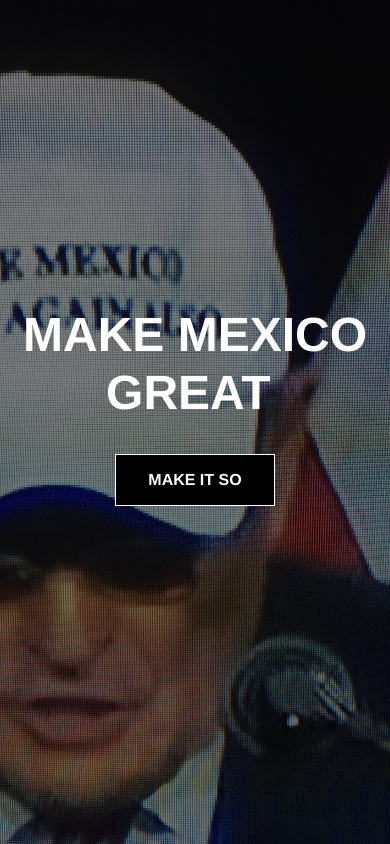
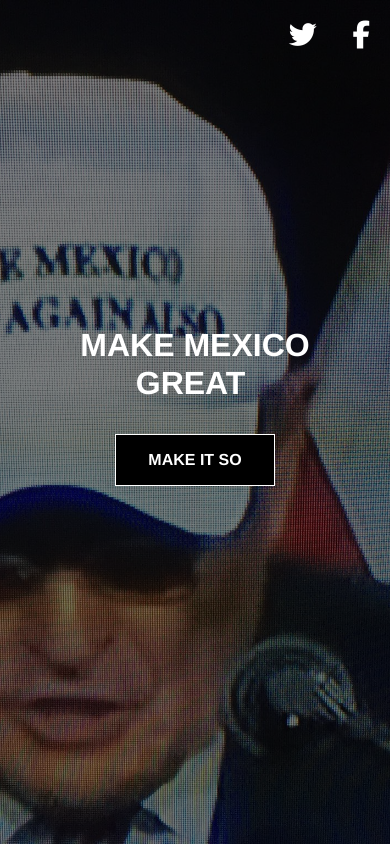
Before and after one commit to jmelvnsn/a-mexico-to-you-rudy, a plain HTML site: page index.html in a window 390 px wide. Drawn offline with Linux system fonts and the light colour scheme.

Commit message:
Update 2016-09-01T20:03:00.454Z

```diff
--- a/index.html
+++ b/index.html
@@ -1,6 +1,6 @@
-<!doctype html><html class="no-js" lang=""><head><meta charset="utf-8"><meta name="description" content=""><meta name="viewport" content="width=device-width,initial-scale=1"><title>A Mexico To You Rudy</title><link rel="apple-touch-icon" href="apple-touch-icon.png"><!-- Place favicon.ico in the root directory --><link rel="stylesheet" href="styles/main.css"><script src="scripts/vendor/modernizr.js"></script></head><body><!--[if lt IE 10]>
+<!doctype html><html class="no-js" lang=""><head><meta charset="utf-8"><meta name="description" content="A 'Make Mexico Great Something Something' Generator."><meta property="og:title" content="A Mexico To You Rudy"><meta property="og:type" content="article"><meta property="og:url" content="https://jmelvnsn.github.io/a-mexico-to-you-rudy/"><meta property="og:description" content="A 'Make Mexico Great Something Something' Generator."><meta property="og:image" content="https://jmelvnsn.github.io/a-mexico-to-you-rudy/images/rg3.jpg"><meta name="twitter:card" content="summary_large_image"><meta name="twitter:url" content="https://jmelvnsn.github.io/a-mexico-to-you-rudy/"><meta name="twitter:title" content="A Mexico To You Rudy"><meta name="twitter:description" content="A 'Make Mexico Great Something Something' Generator"><meta property="twitter:image" content="https://jmelvnsn.github.io/a-mexico-to-you-rudy/images/rg3.jpg"><meta name="viewport" content="width=device-width,initial-scale=1"><title>A Mexico To You Rudy</title><link rel="apple-touch-icon" href="apple-touch-icon.png"><!-- Place favicon.ico in the root directory --><link rel="stylesheet" href="styles/main.css"><script src="https://use.fontawesome.com/f060f4ace6.js"></script><script src="scripts/vendor/modernizr.js"></script></head><body><!--[if lt IE 10]>
       <p class="browserupgrade">You are using an <strong>outdated</strong> browser. Please <a href="http://browsehappy.com/">upgrade your browser</a> to improve your experience.</p>
-    <![endif]--><div class="great-vertical-center"><div class="great-container"><div class="great-text"><span>Make Mexico</span> Great <span id="greatness"></span></div><div onclick="GetGreatness()" class="great-button">Make It So</div></div></div><script>function GetGreatness() {
+    <![endif]--><div class="great-vertical-center"><div class="social"><a href="https://twitter.com/intent/tweet?url=https:%2F%2Fjmelvnsn.github.io%2Fa-mexico-to-you-rudy&text=A%20Make%20Mexico%20Great%20Something%20Something%20Generator&via=bald_dad"><i class="fa fa-twitter"></i></a> <a href="https://www.facebook.com/sharer/sharer.php?u=https://jmelvnsn.github.io/a-mexico-to-you-rudy" target="_blank"><i class="fa fa-facebook"></i></a></div><div class="great-container"><div class="great-text"><span>Make Mexico</span> Great <span id="greatness"></span></div><div onclick="GetGreatness()" class="great-button">Make It So</div></div></div><script>function GetGreatness() {
         var synonyms = new Array(
           'Again',
           'Also',
@@ -33,7 +33,7 @@
         var greatUno = synonyms[Math.floor(Math.random() * synonyms.length)];
         var greatDos = synonyms[Math.floor(Math.random() * synonyms.length)];
         document.getElementById('greatness').innerHTML= greatUno + ' ' + greatDos;
-      };</script><!-- Google Analytics: change UA-XXXXX-X to be your site's ID. --><script>(function(b,o,i,l,e,r){b.GoogleAnalyticsObject=l;b[l]||(b[l]=
+      };</script><script type="text/javascript" async src="https://platform.twitter.com/widgets.js"></script><!-- Google Analytics: change UA-XXXXX-X to be your site's ID. --><script>(function(b,o,i,l,e,r){b.GoogleAnalyticsObject=l;b[l]||(b[l]=
       function(){(b[l].q=b[l].q||[]).push(arguments)});b[l].l=+new Date;
       e=o.createElement(i);r=o.getElementsByTagName(i)[0];
       e.src='https://www.google-analytics.com/analytics.js';
--- a/styles/main.css
+++ b/styles/main.css
@@ -1 +1 @@
-body{-webkit-font-smoothing:antialiased;-moz-osx-font-smoothing:grayscale;background:#fafafa;font-family:Helvetica Neue,Helvetica,Arial,sans-serif;color:#333;background:url(../images/rg3.jpg) no-repeat 50% fixed;background-size:cover;padding:0;margin:0}#greatness{display:inline-block}.great-vertical-center{background:rgba(1,1,1,.5);-webkit-box-pack:center;-ms-flex-pack:center;justify-content:center;width:100%;height:100vh}.great-container,.great-vertical-center{display:-webkit-box;display:-ms-flexbox;display:flex;-webkit-box-align:center;-ms-flex-align:center;align-items:center}.great-container{-webkit-box-orient:vertical;-webkit-box-direction:normal;-ms-flex-direction:column;flex-direction:column;font-weight:700;text-align:center;text-transform:uppercase}.great-button{background:#000;border:1px solid #fff;color:#fff;cursor:pointer;font-size:1em;margin:2em 0;outline:none;padding:1em .25em;width:150px}.great-button:hover{background:#fff;border:1px solid #000;color:#000}.great-text{color:#fff;font-size:3em;line-height:1.2;width:100%}.great-text,.great-text span{display:block}.browserupgrade{margin:.2em 0;background:#ccc;color:#000;padding:.2em 0}
+body{-webkit-font-smoothing:antialiased;-moz-osx-font-smoothing:grayscale;background:#fafafa;font-family:Helvetica Neue,Helvetica,Arial,sans-serif;color:#333;background:url(../images/rg3.jpg) no-repeat 50% fixed;background-size:cover;padding:0;margin:0}#greatness{display:inline-block}.social{color:#fff;font-size:1.75em;position:absolute;top:20px;right:20px}.social a{color:#fff;margin-left:1em;text-decoration:none}.great-vertical-center{background:rgba(1,1,1,.5);-webkit-box-pack:center;-ms-flex-pack:center;justify-content:center;width:100%;height:100vh}.great-container,.great-vertical-center{display:-webkit-box;display:-ms-flexbox;display:flex;-webkit-box-align:center;-ms-flex-align:center;align-items:center}.great-container{-webkit-box-orient:vertical;-webkit-box-direction:normal;-ms-flex-direction:column;flex-direction:column;font-weight:700;text-align:center;text-transform:uppercase}.great-button{background:#000;border:1px solid #fff;color:#fff;cursor:pointer;font-size:1em;margin:2em 0;outline:none;padding:1em .25em;width:150px}.great-button:hover{background:#fff;border:1px solid #000;color:#000}.great-text{color:#fff;font-size:2em;line-height:1.2;margin:0 20px}.great-text,.great-text span{display:block}.browserupgrade{margin:.2em 0;background:#ccc;color:#000;padding:.2em 0}@media all and (min-width:600px){.great-text{font-size:3em}}
```
